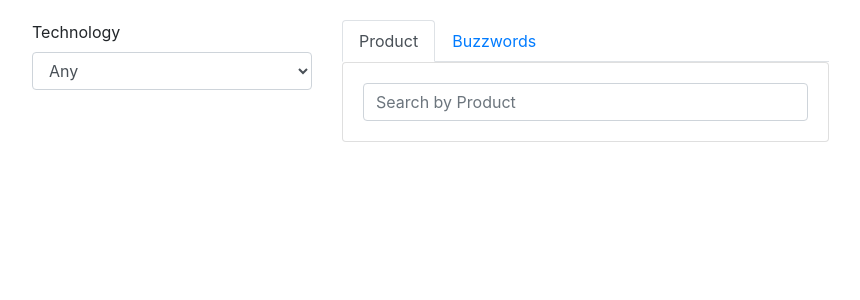
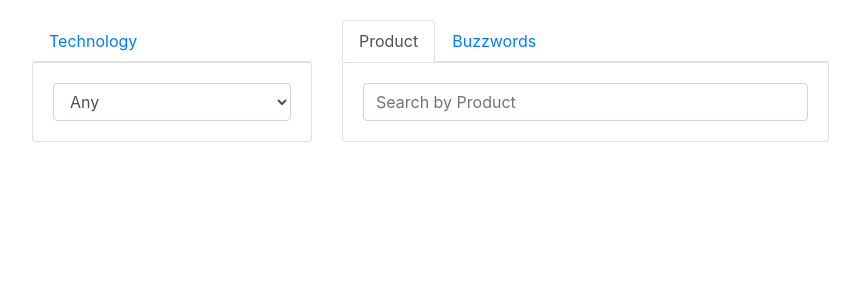
Before and after one commit to benelan/product2queue, a React (Create React App) app: page / in a window 1280 px wide. Shown: the top 300 px of the page, without its empty margins (3-863 px from the left). Built offline with nearby package versions, Linux system fonts and the light colour scheme.

Commit message:
Update Technology.js

```diff
--- a/src/components/Technology.js
+++ b/src/components/Technology.js
@@ -1,23 +1,60 @@
 import React from "react";
-import { Input, Label } from "reactstrap";
-
+import {
+    Input,
+    Label,
+    Nav,
+    NavItem,
+    NavLink,
+    Card,
+    TabContent,
+    TabPane
+} from "reactstrap";
 
 class Technology extends React.Component {
     render() {
         return (
             <div>
-          <Label for="exampleSelect">Technology</Label>
+                <Nav tabs>
+                    <NavItem>
+                        <NavLink>
+                            Technology
+                        </NavLink>
+                    </NavItem>
+                </Nav>
+                <TabContent>
+                    <TabPane>
+                        <Card body>
                             <Input
                                 type="select"
                                 name="select"
                                 id="technologySelect"
-            onChange={this.props.onTechnologyChange}
-          >
+                                onChange={this.props.onTechnologyChange}>
                                 <option value={"Any"}>Any</option>
-             {this.props.techList.map((tech, i) => {
+                                {this
+                                    .props
+                                    .techList
+                                    .map((tech, i) => {
                                         return <option key={i} value={tech}>{tech}</option>
                                     })}
                             </Input>
+                        </Card>
+                    </TabPane>
+                </TabContent>
+
+                {/* <Label for="exampleSelect">Technology</Label>
+                <Input
+                    type="select"
+                    name="select"
+                    id="technologySelect"
+                    onChange={this.props.onTechnologyChange}>
+                    <option value={"Any"}>Any</option>
+                    {this
+                        .props
+                        .techList
+                        .map((tech, i) => {
+                            return <option key={i} value={tech}>{tech}</option>
+                        })}
+                </Input> */}
             </div>
         );
     }
```
Lines whose indentation alone changed are shown as unchanged.
